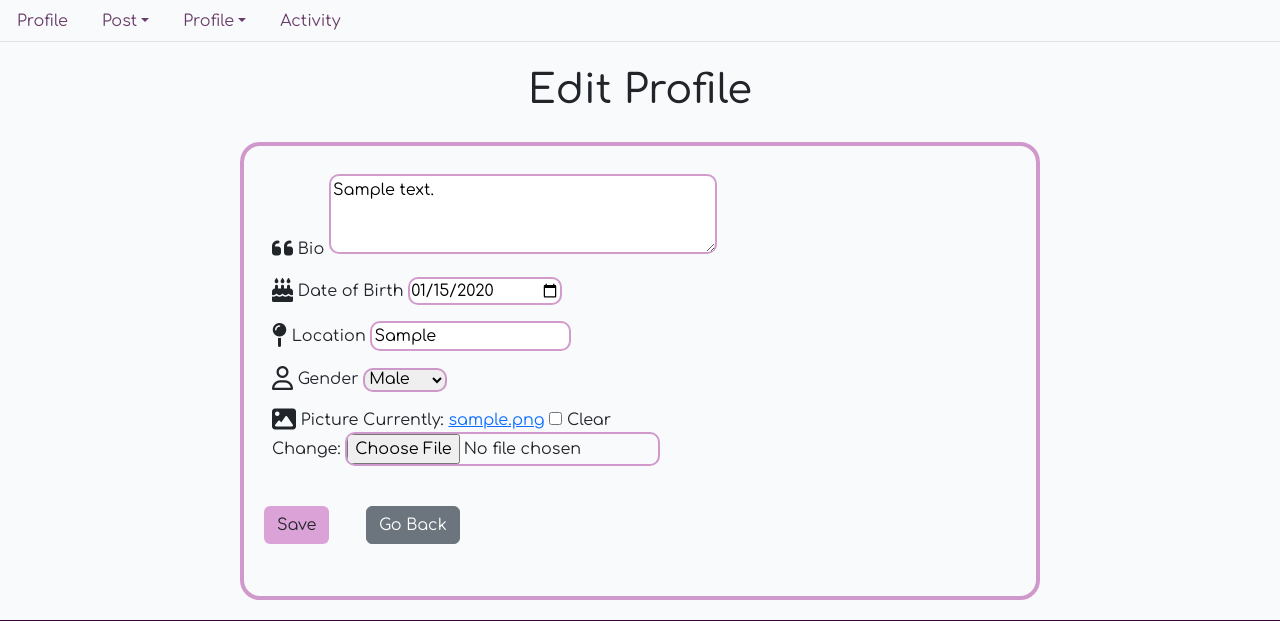
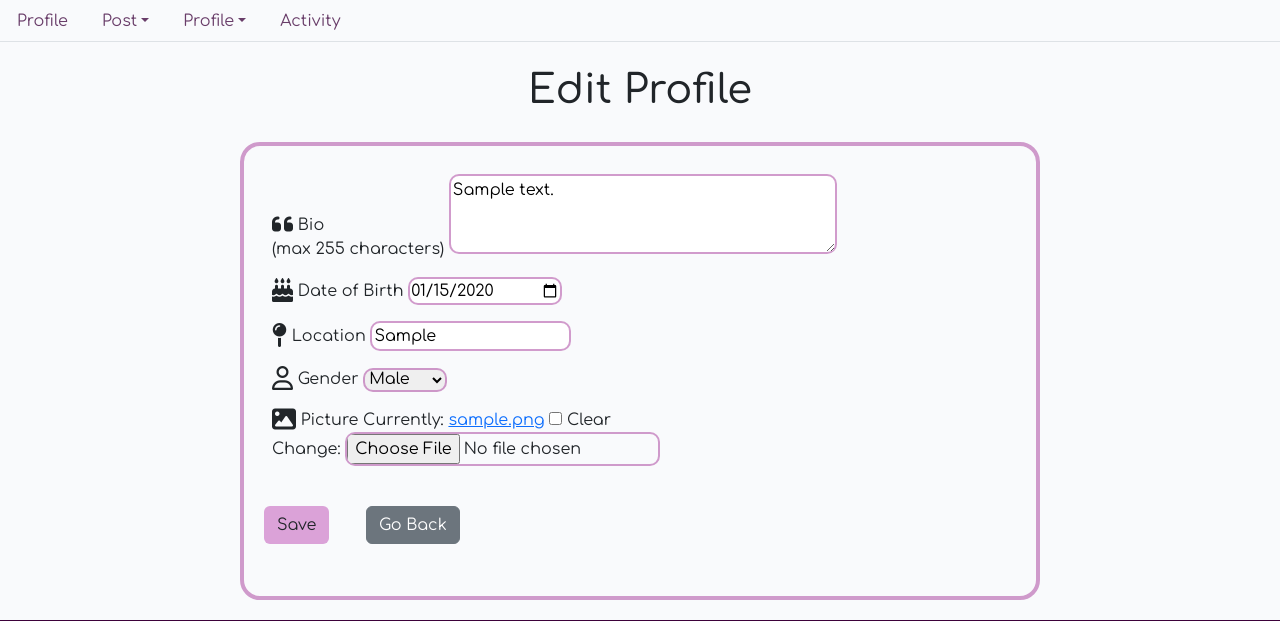
Before and after one commit to Nathisaraujo/project4, a Django app: a page that uses templates/base.html in a window 1280 px wide. Shown: the part 101-722 px from the top of the page. Run offline with Django 4.2, Linux system fonts and the light colour scheme; a user stored in the database is signed in; tables that the repository leaves empty hold one stand-in row (values such as "Sample post"); some libraries are stand-ins or nearby versions.

Commit message:
limited the number of characteres in profile.html/bio

```diff
--- a/profiles/forms.py
+++ b/profiles/forms.py
@@ -1,6 +1,4 @@
 from django import forms
-from django.utils.translation import gettext_lazy as _
-# from bootstrap_datepicker_plus import DatePickerInput
 #imports da colega
 from blog.models import Post
 from .models import UserProfile
@@ -26,7 +24,11 @@ class UserProfileForm(forms.ModelForm):
         widgets = {
             'birth_date': forms.DateInput(attrs={'type': 'date'}),
         }
-        def __init__(self, *args, **kwargs):
-            super().__init__(*args, **kwargs)
-            self.fields['birth_date'].label = _('Birth Date')
-            self.fields['birth_date'].help_text = _('Select your birth date from the calendar.')
+
+    def clean_bio(self):
+        bio = self.cleaned_data.get('bio')
+        if bio and len(bio) > 255:
+            bio = bio[:255]
+            self.cleaned_data['bio'] = bio
+            raise forms.ValidationError("Bio can't exceed 250 characteres.")
+        return bio
--- a/profiles/models.py
+++ b/profiles/models.py
@@ -12,7 +12,7 @@ GENDER_CHOICES = [
 
 class UserProfile(models.Model):
     user = models.OneToOneField(User, on_delete=models.CASCADE)
-    bio = models.TextField(blank=True)
+    bio = models.TextField(blank=True, max_length=255)
     picture = models.ImageField(upload_to='profile_pictures/', blank=True, null=True)
     birth_date = models.DateField(blank=True, null=True)
     location = models.CharField(max_length=100, blank=True)
--- a/profiles/templates/edit_profile.html
+++ b/profiles/templates/edit_profile.html
@@ -19,11 +19,14 @@
         <form method="post" enctype="multipart/form-data">
             {% csrf_token %}
 
+            {% for error in form.bio.errors %}
+                <div class="alert alert-danger">{{ error }}</div>
+            {% endfor %}
+
             <div class="form-group p-2">
-                <label for="id_title"><i class="fa-solid fa-quote-left fa-xl"></i> Bio</label>
+                <label for="id_title"><i class="fa-solid fa-quote-left fa-xl"></i> Bio <br> (max 255 characters)</label>
                 {{ form.bio }}
             </div>
-
             <div class="form-group p-2">
                 <label for="id_content"><i class="fa-solid fa-cake-candles fa-xl"></i> Date of Birth</label>
                 {{ form.birth_date }}
--- a/templates/base.html
+++ b/templates/base.html
@@ -28,9 +28,6 @@
 
     <!-- Custom CSS -->
     <link rel="stylesheet" href="{% static 'css/style.css' %}">
-
-    <!-- Include jQuery UI -->
-    <link rel="stylesheet" href="https://ajax.googleapis.com/ajax/libs/jqueryui/1.12.1/themes/smoothness/jquery-ui.css">
 
 </head>
 
@@ -133,8 +130,6 @@
     <script src="https://cdn.jsdelivr.net/npm/bootstrap@5.3.2/dist/js/bootstrap.bundle.min.js"
     integrity="sha384-C6RzsynM9kWDrMNeT87bh95OGNyZPhcTNXj1NW7RuBCsyN/o0jlpcV8Qyq46cDfL" crossorigin="anonymous"></script>
     <script src="{% static 'js/script.js' %}"></script>
-    <script src="https://ajax.googleapis.com/ajax/libs/jquery/3.6.0/jquery.min.js"></script>
-    <script src="https://ajax.googleapis.com/ajax/libs/jqueryui/1.12.1/jquery-ui.min.js"></script>
     <script>
       const postUrl = "{{ post.slug }}";
 
```
Also changed, not shown: profiles/migrations/0004_alter_userprofile_bio.py (added).
